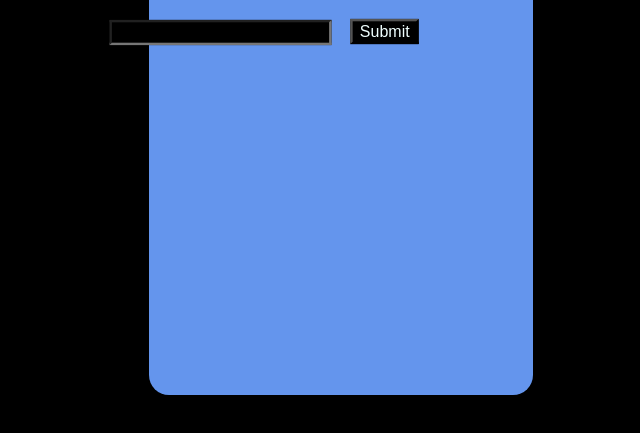
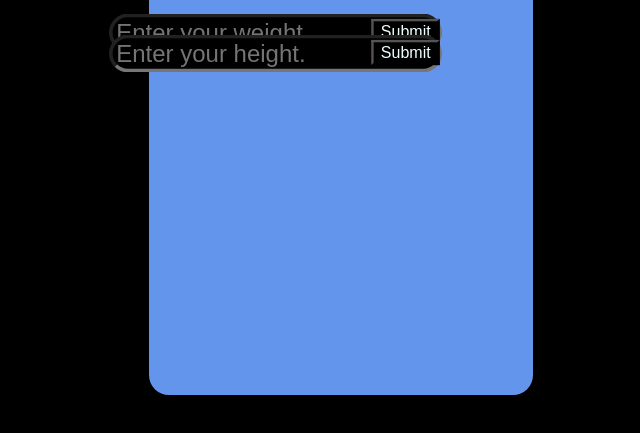
Before and after one commit to deboneil07/BMI-Calculator, a plain HTML site: page index.html in a window 1280 px wide. Shown: the part 239-672 px from the top of the page, without its empty margins (186-826 px from the left). Drawn offline with Linux system fonts and the light colour scheme.

Commit message:
weight and height field

```diff
--- a/bmi.js
+++ b/bmi.js
@@ -1,8 +1,11 @@
-function hello(){
-    capture = document.getElementById("inp");
-    confirm("hello " + capture.value);
-    capture.value = "";
+function mass(){
+    weight = document.getElementById("inp");
+}
+function length(){
+    height = document.getElementById("inp2");
+}
 
-
-
+function result(){
+    output = weight + height;
+    document.writeln(output);
 }
--- a/index.html
+++ b/index.html
@@ -22,8 +22,14 @@
         <div style=" height: 40px; position: relative; bottom: 20px; border-top-right-radius: 20px; border-top-left-radius: 20px;">
             <h1 style="font-family: Helvetica; color: black; position: relative; top: 20px;">BMI CALCULATOR</h1>
             <div>
-                <input id="inp" type="" value="" >
-                <button  id="inp_click" onclick="hello()">Submit</button>
+                <input id="inp" type="text" value="" placeholder="Enter your weight." >
+                <button  id="inp_click" onclick=" return mass()">Submit</button>
+
+            </div>
+
+            <div>
+                <input type="text" id="inp2" value="" placeholder="Enter your height.">
+                <button id = "inp_click2" onclick=" return length()">Submit</button>
             </div>
 
 
--- a/style.css
+++ b/style.css
@@ -54,21 +54,49 @@ li a:hover{
 }
 #inp{
     position: relative;
-    right: 90px;
+    right: 35px;
     top: 67px;
-    scale: 120%;
+    scale: 180%;
     transition-duration: 0.9s;
+    border-radius: 50px;
+
+
+}
+#inp2{
+    position: relative;
+    right: 35px;
+    top: 67px;
+    scale: 180%;
+    transition-duration: 0.9s;
+    border-radius: 50px;
+
 
 }
 #inp:hover{
     box-shadow: 5px 5px 5px 0px rgba(0, 0, 0, 0.24);
-    scale: 121%;
+    scale: 182%;
+
+}
+#inp2:hover{
+    box-shadow: 5px 5px 5px 0px rgba(0, 0, 0, 0.24);
+    scale: 182%;
+    color: aquamarine;
 
 }
 #inp_click{
     position: relative;
     top: 66px;
-    left: -51px;
+    left: -30px;
+    background-color: black;
+    color: azure;
+    transition-duration: 0.9s;
+
+
+}
+#inp_click2{
+    position: relative;
+    top: 66px;
+    left: -30px;
     background-color: black;
     color: azure;
     transition-duration: 0.9s;
@@ -77,6 +105,10 @@ li a:hover{
 }
 
 #inp_click:hover{
+    box-shadow: 5px 5px 5px 0px rgba(0, 0, 0, 0.24);
+    scale: 121%;
+}
+#inp_click2:hover{
     box-shadow: 5px 5px 5px 0px rgba(0, 0, 0, 0.24);
     scale: 121%;
 }
```
